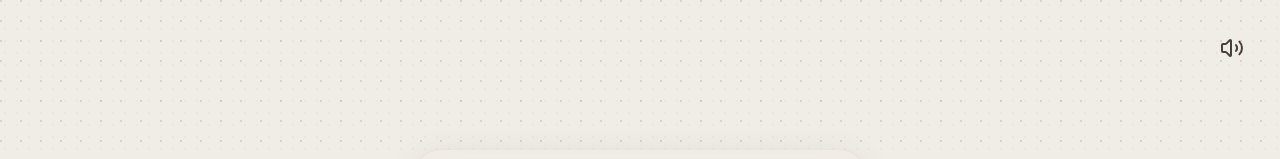
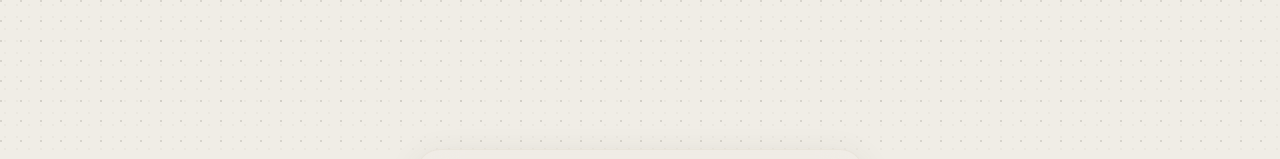
Before and after one commit to harshajnyKV/vibeathon, a React (Vite) app: page / in a window 1280 px wide. Shown: the top 159 px of the page. Built offline with nearby package versions, Linux system fonts and the light colour scheme.

Commit message:
Remove background music and sounds
Remove background music and sound effects from the zip and mood pages.

```diff
--- a/src/components/BackgroundMusic.tsx
+++ /dev/null
@@ -1,52 +0,0 @@
-import { useState, useEffect } from 'react';
-import { Volume2, VolumeX } from 'lucide-react';
-import { SoundPlayer } from '@/utils/sounds';
-
-const BackgroundMusic = () => {
-  const [isPlaying, setIsPlaying] = useState(false);
-
-  useEffect(() => {
-    // Auto-start background music when component mounts
-    const startMusic = async () => {
-      try {
-        SoundPlayer.startBackgroundMusic();
-        setIsPlaying(true);
-      } catch (error) {
-        console.log('Audio context needs user interaction');
-      }
-    };
-
-    // Start after a short delay to ensure context is ready
-    const timer = setTimeout(startMusic, 1000);
-
-    return () => {
-      clearTimeout(timer);
-      SoundPlayer.stopBackgroundMusic();
-    };
-  }, []);
-
-  const toggleMusic = async () => {
-    try {
-      const playing = SoundPlayer.toggleBackgroundMusic();
-      setIsPlaying(playing);
-    } catch (error) {
-      console.log('Audio toggle failed:', error);
-    }
-  };
-
-  return (
-    <button
-      onClick={toggleMusic}
-      className="p-3 glass rounded-full hover:bg-accent/20 transition-colors"
-      aria-label={isPlaying ? 'Mute background music' : 'Play background music'}
-    >
-      {isPlaying ? (
-        <Volume2 className="w-6 h-6 text-foreground" />
-      ) : (
-        <VolumeX className="w-6 h-6 text-foreground" />
-      )}
-    </button>
-  );
-};
-
-export default BackgroundMusic;
--- a/src/pages/Landing.tsx
+++ b/src/pages/Landing.tsx
@@ -3,7 +3,7 @@ import { Button } from "@/components/ui/button";
 import { Input } from "@/components/ui/input";
 import { Label } from "@/components/ui/label";
 import { useNavigate } from "react-router-dom";
-import BackgroundMusic from "@/components/BackgroundMusic";
+
 
 const Landing = () => {
   const [showHeading, setShowHeading] = useState(true);
@@ -34,10 +34,6 @@ const Landing = () => {
 
   return (
     <div className="min-h-screen grainy-bg flex items-center justify-center relative overflow-hidden">
-      {/* Background Music Control - Fixed position */}
-      <div className="fixed top-6 right-6 z-50">
-        <BackgroundMusic />
-      </div>
       {/* Main heading */}
       {showHeading && (
         <h1 className={`text-6xl md:text-8xl font-dancing text-vibe-warm-brown text-center fade-in ${!showHeading ? 'fade-out' : ''}`}>
--- a/src/pages/Mood.tsx
+++ b/src/pages/Mood.tsx
@@ -2,7 +2,7 @@ import { useState } from "react";
 import { Button } from "@/components/ui/button";
 import { useNavigate } from "react-router-dom";
 import { ChevronLeft, ChevronRight, BarChart3, User } from "lucide-react";
-import { SoundPlayer } from "@/utils/sounds";
+
 
 const moodEmojis = [
   { emoji: "😡", label: "Angry", value: 1 },
@@ -18,8 +18,6 @@ const Mood = () => {
 
   const handleSetMood = (index: number) => {
     setSelectedMood(index);
-    const moodLabel = moodEmojis[index].label.toLowerCase();
-    SoundPlayer.playMoodSound(moodLabel);
   };
 
   const handleNext = () => {
--- a/src/pages/Satisfaction.tsx
+++ b/src/pages/Satisfaction.tsx
@@ -2,8 +2,8 @@ import { useState, useRef } from 'react';
 import { motion, AnimatePresence } from 'framer-motion';
 import { ChevronLeft, ChevronRight, BarChart3, User } from 'lucide-react';
 import { useNavigate } from 'react-router-dom';
-import { SoundPlayer } from '@/utils/sounds';
-import BackgroundMusic from '@/components/BackgroundMusic';
+
+
 
 // Theme-based color interpolation function
 const interpolateColor = (ratio: number): string => {
@@ -97,7 +97,6 @@ const SatisfactionPage = () => {
           Vibe
         </h1>
         <div className="flex space-x-4">
-          <BackgroundMusic />
           <button
             onClick={goToDashboard}
             className="p-3 glass rounded-full hover:bg-accent/20 transition-colors"
```
